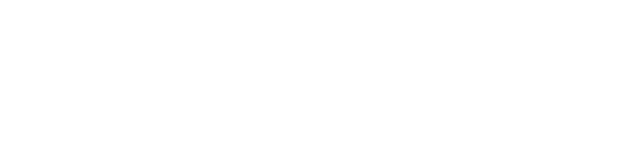
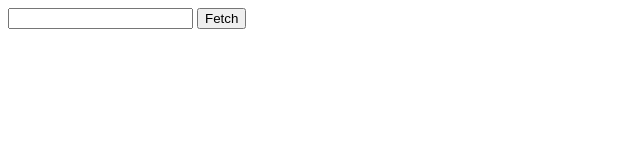
Before and after one commit to FancyPhoenix/pokemon_fetch, a plain HTML site: page index.html in a window 1280 px wide. Shown: the whole page, without its empty margins (0-640 px from the left). Drawn offline with Linux system fonts and the light colour scheme.

Commit message:
add html elements

```diff
--- a/index.html
+++ b/index.html
@@ -8,6 +8,9 @@
     </title>
 </head>
 <body>
+    <input type="text" id="pokemon-name">
+    <button id="fetch-btn">Fetch</button><br>
+    <img src="" alt="pokemon" style="display: none;">
     <script src="index.js"></script>
 </body>
 </html>
```
